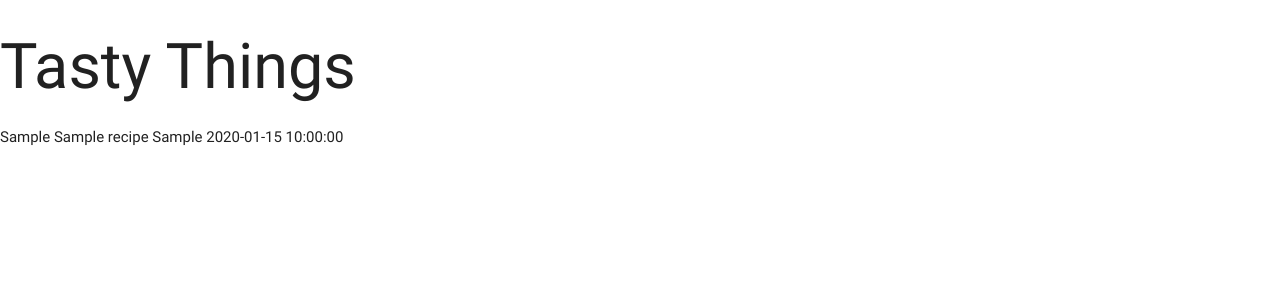
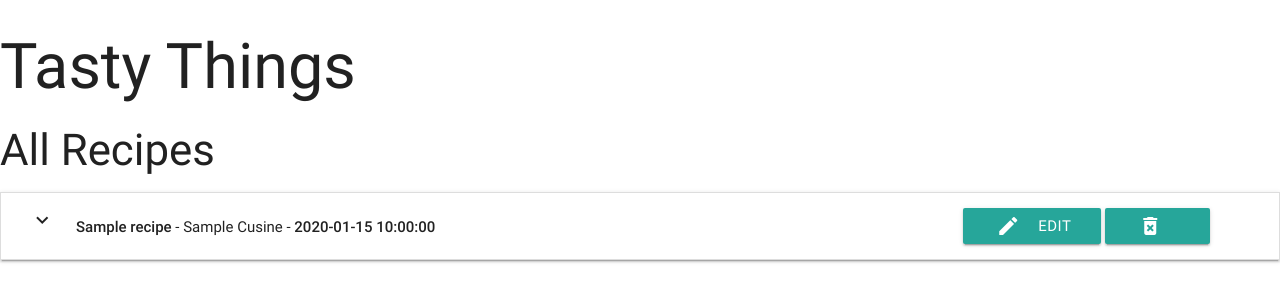
Before and after one commit to marius1989D/milestone-project-3, a Flask app: page / in a window 1280 px wide. Shown: the top 302 px of the page. Run offline with Flask 2, Linux system fonts and the light colour scheme; a database or web service that is not in the repository returns one stand-in record (values such as "Sample title"); some libraries are stand-ins or nearby versions.

Commit message:
added list of recipes

```diff
--- a/templates/recipes.html
+++ b/templates/recipes.html
@@ -1,8 +1,38 @@
 {% extends 'base.html' %} {% block content %}
+<h3>All Recipes</h3>
+
+<div class="row">
+    <ul class="collapsible">
         {% for recipe in recipes %}
-            {{ recipe.recipe_category }}
-            {{ recipe.recipe_name }}
-            {{ recipe.recipe_method }}
-            {{ recipe.recipe_time }}
-        {% endfor %}
+        <li>
+            <div class="collapsible-header">
+                <div class="col s9">
+                    <i class="material-icons">expand_more</i>
+                    <strong>{{recipe.recipe_name}}</strong> - {{ recipe.recipe_category }} Cusine - <strong> {{recipe.recipe_time}} </strong>
+                </div>
+                <div class="col s3">
+                    <a href="#" class="waves-effect waves-light btn btn_edit"><i class="material-icons left">edit</i>Edit</a>
+                    <a href="#" class="waves-effect waves-light btn btn_delete"><i class="material-icons deleteIcon">delete_forever</i></a>
+                </div>
+            </div>
+
+
+            <div class="collapsible-body">
+                <ul class="collapsible" data-collapsible="expandable">
+                    <li>
+                        <div class="collapsible-header"><i class="material-icons">local_grocery_store</i>Ingredients</div>
+                        <div class="collapsible-body"><span>{{recipe.recipe_ingredients}}</span></div>
+                    </li>
+                    <li>
+                        <div class="collapsible-header"><i class="material-icons">format_list_numbered</i>Method</div>
+                        <div class="collapsible-body"><span>{{recipe.recipe_method}}</span></div>
+                    </li>
+                </ul>
+            </div>
+        </li>
+    {% endfor %}
+    </ul>
+</div>
+
+
 {% endblock %}
```
